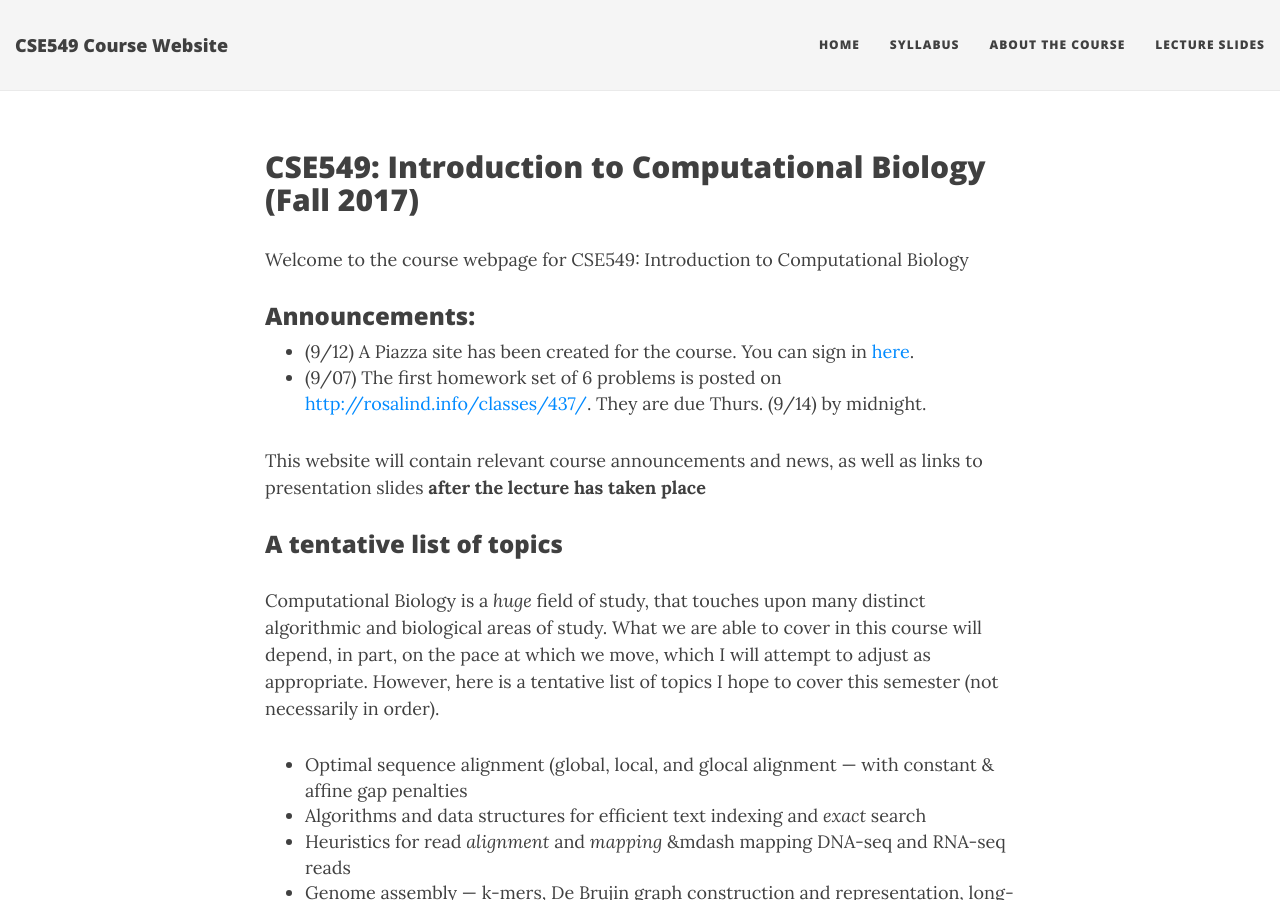
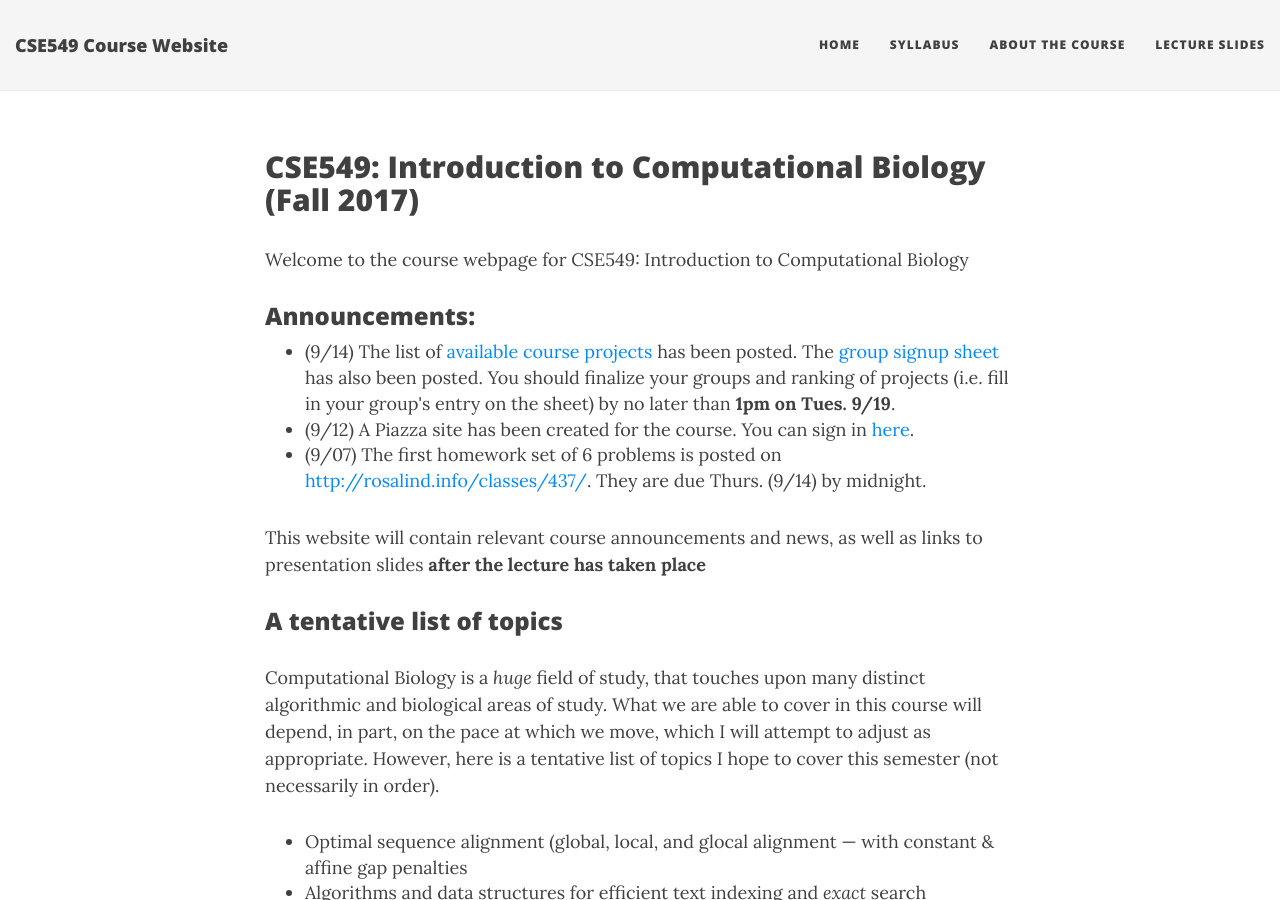
Before and after one commit to rob-p/CSE549F17, a Jekyll site: the page built from index.html, in a window 1280 px wide and 900 px high. Built offline with Jekyll 4.4.1, drawn with Linux system fonts in a browser that asks for light colours; nearby versions of some CDN libraries; the list of posts is cut into pages by our own code.

Commit message:
Update index.html

```diff
--- a/index.html
+++ b/index.html
@@ -10,6 +10,7 @@ published: true
 
 <h3>Announcements:</h3>
 <ul>
+    <li> (9/14) The list of <a href="https://docs.google.com/document/d/1QiIOegxuSYQxfEB7W6qb8KWvzqFHOTdG6TUVhPveEnw/edit?usp=sharing">available course projects</a> has been posted.  The <a href="https://docs.google.com/spreadsheets/d/1KdkvgHJIP34IecGGhiYsCdb1Ol-QoQnrsYmf4_upNkI/edit?usp=sharing">group signup sheet</a> has also been posted.  You should finalize your groups and ranking of projects (i.e. fill in your group's entry on the sheet) by no later than <b>1pm on Tues. 9/19</b>.
     <li> (9/12) A Piazza site has been created for the course.  You can sign in <a href="piazza.com/stonybrook/fall2017/cse549">here</a>. </li>
     <li> (9/07) The first homework set of 6 problems is posted on <a href="Project Rosalind">http://rosalind.info/classes/437/</a>. They are due Thurs. (9/14) by midnight.</li>
 </ul>
```
